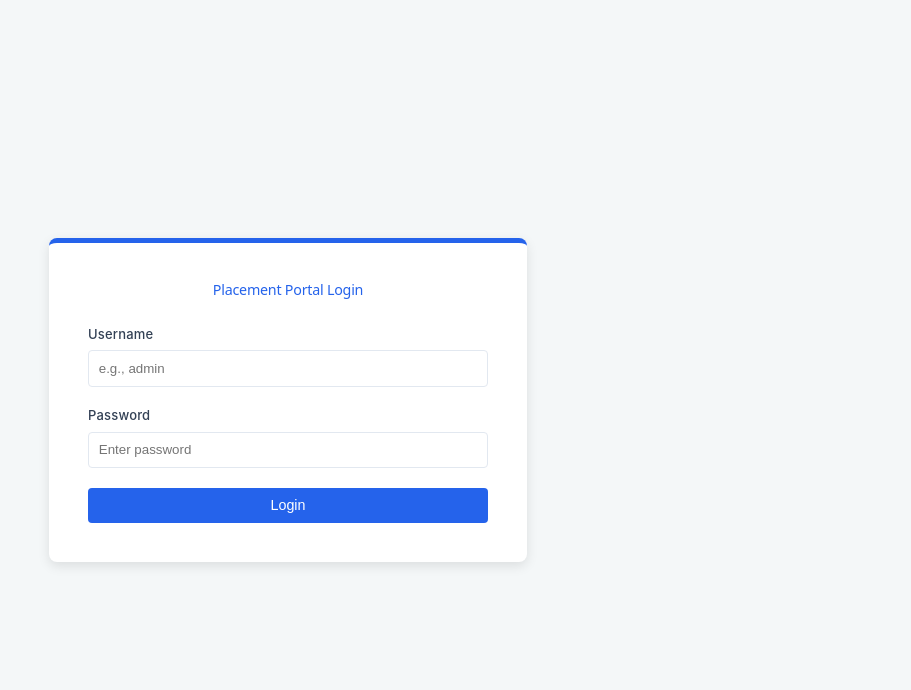
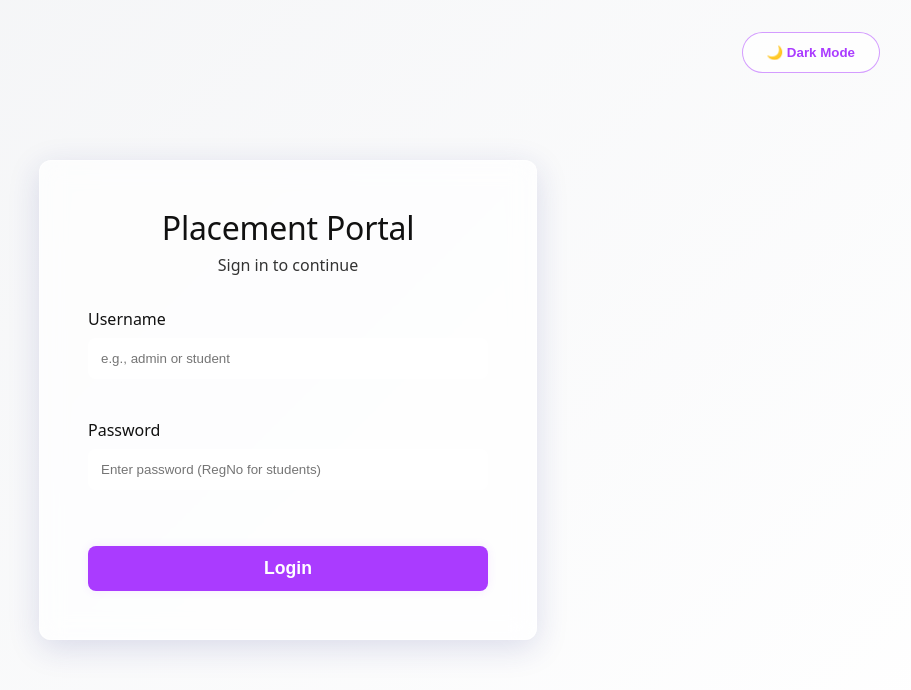
Before and after one commit to Kevin-13579/placement_management, a React app in the folder frontend/: page /admin in a window 1280 px wide. Shown: the top 690 px of the page, without its empty margins (352-1263 px from the left). Built offline with nearby package versions, Linux system fonts and the light colour scheme; the HTML template or start-up script is replaced by a standard one.

Commit message:
ui update'

```diff
--- a/frontend/src/App.css
+++ b/frontend/src/App.css
@@ -1,18 +1,18 @@
 :root {
-  --primary-color: #2563eb;
-  --primary-light: #f4f7f8;
-  --primary-hover: #e0ebfc;
-  --text-color: #334155;
-  --text-light: #64748b;
-  --bg-color: #ffffff;
-  --border-color: #e2e8f0;
+  --primary-color: var(--accent);
+  --primary-light: transparent;
+  --primary-hover: var(--accent-bg);
+  --text-color: var(--text);
+  --text-light: var(--text-h);
+  --bg-color: transparent;
+  --border-color: var(--glass-border);
 }
 
 body {
   margin: 0;
-  font-family: 'Inter', -apple-system, BlinkMacSystemFont, 'Segoe UI', Roboto, Helvetica, Arial, sans-serif;
-  background-color: var(--primary-light);
+  background-color: var(--bg-gradient);
   color: var(--text-color);
+  transition: all 0.3s ease;
 }
 
 .app-container {
@@ -22,35 +22,47 @@ body {
 }
 
 .navbar {
-  background-color: var(--bg-color);
   padding: 0.75rem 2rem;
   display: flex;
   justify-content: space-between;
   align-items: center;
-  box-shadow: 0 1px 2px rgba(0,0,0,0.05);
-  border-bottom: 1px solid var(--border-color);
   z-index: 10;
+  margin: 10px;
+  border-radius: 12px;
+}
+
+.btn-toggle-theme {
+  background: var(--glass-bg);
+  border: 1px solid var(--accent-border);
+  color: var(--accent);
+  padding: 0.5rem 1rem;
+  border-radius: 20px;
+  cursor: pointer;
+  margin-right: 1rem;
+  transition: all 0.3s;
+}
+.btn-toggle-theme:hover {
+  box-shadow: 0 0 10px var(--accent-bg);
 }
 
 .logo {
-  font-size: 1.25rem;
+  font-size: 1.5rem;
   font-weight: bold;
   color: var(--primary-color);
-  display: flex;
-  align-items: center;
-  gap: 0.5rem;
+  text-shadow: 0 0 10px var(--accent-bg);
 }
 
 .layout-container {
   display: flex;
   flex: 1;
+  padding: 0 10px 10px 10px;
+  gap: 10px;
 }
 
 .sidebar {
-  width: 220px;
-  background-color: var(--bg-color);
-  border-right: 1px solid var(--border-color);
+  width: 240px;
   padding: 1.5rem 1rem;
+  border-radius: 12px;
 }
 
 .sidebar h3 {
@@ -58,9 +70,7 @@ body {
   color: var(--text-light);
   font-size: 0.85rem;
   text-transform: uppercase;
-  letter-spacing: 0.5px;
-  padding-bottom: 0.5rem;
-  margin-bottom: 1rem;
+  letter-spacing: 1px;
 }
 
 .sidebar ul {
@@ -70,31 +80,36 @@ body {
 }
 
 .sidebar li {
-  margin-bottom: 0.25rem;
+  margin-bottom: 0.5rem;
 }
 
 .sidebar a {
-  display: flex;
-  align-items: center;
-  gap: 0.75rem;
-  padding: 0.6rem 1rem;
+  display: block;
+  padding: 0.75rem 1rem;
   text-decoration: none;
   color: var(--text-color);
-  border-radius: 6px;
-  transition: all 0.2s;
+  border-radius: 8px;
+  transition: all 0.3s;
   font-weight: 500;
+  background: transparent;
+  border: 1px solid transparent;
 }
 
 .sidebar a:hover, .sidebar a.active {
   background-color: var(--primary-hover);
   color: var(--primary-color);
+  border: 1px solid var(--accent-border);
+  box-shadow: 0 0 10px var(--accent-bg);
 }
 
 .content {
   flex: 1;
   padding: 2rem;
-  background-color: var(--primary-light);
+  border-radius: 12px;
   overflow-y: auto;
+  background: var(--glass-bg);
+  backdrop-filter: blur(12px);
+  border: 1px solid var(--glass-border);
 }
 
 .dashboard-container {
@@ -104,23 +119,23 @@ body {
 }
 
 .card {
-  background-color: var(--bg-color);
+  background-color: var(--glass-bg);
+  backdrop-filter: blur(10px);
   padding: 1.5rem;
-  border-radius: 8px;
-  box-shadow: 0 1px 3px rgba(0,0,0,0.1);
-  border: 1px solid var(--border-color);
+  border-radius: 12px;
+  border: 1px solid var(--glass-border);
+  transition: all 0.3s;
+}
+.card:hover {
+  border-color: var(--accent-border);
+  box-shadow: 0 0 15px var(--accent-bg);
 }
 
 h1 {
-  color: #0f172a;
-  margin-top: 0;
-  font-size: 1.5rem;
-  font-weight: 600;
+  color: var(--text-h);
+  font-weight: 700;
 }
-
 h2 {
-  font-size: 1.1rem;
-  margin-top: 0;
   color: var(--text-color);
 }
 
@@ -128,83 +143,81 @@ h2 {
 .student-table {
   width: 100%;
   border-collapse: collapse;
-  background: white;
-  border-radius: 8px;
+  background: transparent;
+  border-radius: 12px;
   overflow: hidden;
-  box-shadow: 0 1px 3px rgba(0,0,0,0.1);
-  border: 1px solid var(--border-color);
 }
 
 .student-table th {
-  background-color: #f8fafc;
-  color: var(--text-light);
-  font-weight: 600;
-  text-align: left;
-  padding: 0.75rem 1rem;
-  border-bottom: 1px solid var(--border-color);
-  font-size: 0.85rem;
-  text-transform: uppercase;
+  background-color: var(--accent-bg);
+  color: var(--accent);
+  padding: 1rem;
+  border-bottom: 1px solid var(--glass-border);
 }
 
 .student-table td {
-  padding: 0.75rem 1rem;
-  border-bottom: 1px solid var(--border-color);
+  padding: 1rem;
+  border-bottom: 1px solid var(--glass-border);
   color: var(--text-color);
 }
 
-.student-table tr:last-child td {
-  border-bottom: none;
-}
-
 .student-table tr:hover {
-  background-color: #f1f5f9;
+  background-color: var(--primary-hover);
 }
 
 /* Badges */
 .badge {
   display: inline-block;
-  padding: 0.25rem 0.6rem;
+  padding: 0.3rem 0.8rem;
   border-radius: 12px;
   font-size: 0.75rem;
   font-weight: 600;
+  border: 1px solid transparent;
 }
 
-.badge-blue { background: #dbeafe; color: #1e40af; }
-.badge-green { background: #dcfce3; color: #166534; }
-.badge-orange { background: #ffedd5; color: #9a3412; }
-.badge-red { background: #fee2e2; color: #991b1b; }
+.badge-blue { background: rgba(37, 99, 235, 0.1); color: #3b82f6; border-color: #3b82f6; }
+.badge-green { background: rgba(22, 163, 74, 0.1); color: #22c55e; border-color: #22c55e; }
+.badge-orange { background: rgba(234, 88, 12, 0.1); color: #f97316; border-color: #f97316; }
+.badge-red { background: rgba(220, 38, 38, 0.1); color: #ef4444; border-color: #ef4444; }
 
 /* Buttons */
 .btn-primary {
-  background-color: var(--primary-color);
+  background-color: var(--accent);
   color: white;
   border: none;
-  padding: 0.5rem 1rem;
-  border-radius: 4px;
+  padding: 0.6rem 1.2rem;
+  border-radius: 8px;
   cursor: pointer;
-  font-weight: 500;
-  transition: opacity 0.2s;
+  font-weight: 600;
+  transition: all 0.3s;
+  box-shadow: 0 0 10px var(--accent-bg);
 }
 
 .btn-primary:hover {
-  opacity: 0.9;
+  transform: translateY(-2px);
+  box-shadow: 0 4px 15px var(--accent-border);
 }
 
 .btn-danger {
   background-color: #ef4444;
   color: white;
   border: none;
-  padding: 0.4rem 0.8rem;
-  border-radius: 4px;
+  padding: 0.6rem 1.2rem;
+  border-radius: 8px;
   cursor: pointer;
-  font-weight: 500;
+  font-weight: 600;
+  transition: all 0.3s;
+}
+.btn-danger:hover {
+  box-shadow: 0 0 10px rgba(239, 68, 68, 0.5);
 }
 
 /* Modals */
 .modal-overlay {
   position: fixed;
   top: 0; left: 0; right: 0; bottom: 0;
-  background: rgba(0,0,0,0.4);
+  background: rgba(0,0,0,0.6);
+  backdrop-filter: blur(5px);
   display: flex;
   align-items: center;
   justify-content: center;
@@ -212,48 +225,31 @@ h2 {
 }
 
 .modal-content {
-  background: white;
+  background: var(--bg);
   padding: 2rem;
-  border-radius: 8px;
+  border-radius: 12px;
+  border: 1px solid var(--accent-border);
+  box-shadow: 0 0 20px var(--accent-bg);
   width: 90%;
   max-width: 600px;
-  max-height: 90vh;
-  overflow-y: auto;
-  position: relative;
+  color: var(--text);
 }
 
-.close-btn {
-  position: absolute;
-  top: 1rem; right: 1.5rem;
-  font-size: 1.5rem;
-  cursor: pointer;
-  color: var(--text-light);
+/* Input Fields */
+input, select, textarea {
+  width: 100%;
+  padding: 0.75rem;
+  margin-bottom: 1rem;
+  background: var(--glass-bg);
+  border: 1px solid var(--glass-border);
+  border-radius: 8px;
+  color: var(--text-h);
+  transition: all 0.3s;
+  box-sizing: border-box;
 }
 
-.match-list {
-  display: flex;
-  flex-direction: column;
-  gap: 1rem;
-  margin-top: 1rem;
+input:focus, select:focus, textarea:focus {
+  outline: none;
+  border-color: var(--accent);
+  box-shadow: 0 0 10px var(--accent-bg);
 }
-
-.match-card {
-  display: flex;
-  align-items: center;
-  gap: 1rem;
-  padding: 1rem;
-  border: 1px solid var(--border-color);
-  border-radius: 8px;
-  background: #f8fafc;
-}
-
-.match-avatar {
-  width: 40px; height: 40px;
-  border-radius: 50%;
-  background: var(--primary-color);
-  color: white;
-  display: flex;
-  align-items: center;
-  justify-content: center;
-  font-weight: bold;
-}
--- a/frontend/src/App.jsx
+++ b/frontend/src/App.jsx
@@ -11,13 +11,19 @@ import CompanyDashboard from './pages/CompanyDashboard/CompanyDashboard';
 import ReportsDashboard from './pages/ReportsDashboard/ReportsDashboard';
 import LoginPage from './pages/LoginPage/LoginPage';
 
+import { ThemeProvider, useTheme } from './context/ThemeContext';
+
 const Navbar = () => {
   const { role, logout } = useAuth();
+  const { theme, toggleTheme } = useTheme();
 
   return (
-    <nav className="navbar">
+    <nav className="navbar glass-panel">
       <div className="logo">Placement Portal</div>
       <div className="role-switcher">
+        <button onClick={toggleTheme} className="btn-toggle-theme">
+          {theme === 'light' ? '🌙 Dark Mode' : '☀️ Light Mode'}
+        </button>
         <label>Active Role: <strong>{role}</strong></label>
         <button onClick={logout} className="btn-logout" style={{marginLeft: '1rem', padding: '0.5rem', background: '#dc3545', color: 'white', border: 'none', borderRadius: '4px', cursor: 'pointer'}}>Logout</button>
       </div>
@@ -29,7 +35,7 @@ const Sidebar = () => {
   const { role } = useAuth();
 
   return (
-    <aside className="sidebar">
+    <aside className="sidebar glass-panel">
       <h3>Dashboards</h3>
       <ul>
         {role === 'ADMIN' && <li><Link to="/admin">Admin Panel</Link></li>}
@@ -93,11 +99,13 @@ const DashboardRouter = () => {
 
 function App() {
   return (
-    <AuthProvider>
-      <Router>
-        <DashboardRouter />
-      </Router>
-    </AuthProvider>
+    <ThemeProvider>
+      <AuthProvider>
+        <Router>
+          <DashboardRouter />
+        </Router>
+      </AuthProvider>
+    </ThemeProvider>
   );
 }
 
--- /dev/null
+++ b/frontend/src/context/ThemeContext.jsx
@@ -0,0 +1,31 @@
+import React, { createContext, useState, useEffect, useContext } from 'react';
+
+export const ThemeContext = createContext();
+
+export const useTheme = () => useContext(ThemeContext);
+
+export const ThemeProvider = ({ children }) => {
+  const [theme, setTheme] = useState('light');
+
+  useEffect(() => {
+    const savedTheme = localStorage.getItem('theme');
+    if (savedTheme) {
+      setTheme(savedTheme);
+    }
+  }, []);
+
+  useEffect(() => {
+    document.body.className = theme === 'dark' ? 'dark-theme' : '';
+    localStorage.setItem('theme', theme);
+  }, [theme]);
+
+  const toggleTheme = () => {
+    setTheme(prevTheme => (prevTheme === 'light' ? 'dark' : 'light'));
+  };
+
+  return (
+    <ThemeContext.Provider value={{ theme, toggleTheme }}>
+      {children}
+    </ThemeContext.Provider>
+  );
+};
--- a/frontend/src/index.css
+++ b/frontend/src/index.css
@@ -1,57 +1,58 @@
 :root {
-  --text: #6b6375;
-  --text-h: #08060d;
-  --bg: #fff;
-  --border: #e5e4e7;
+  --text: #333;
+  --text-h: #111;
+  --bg: #f9f9f9;
+  --bg-gradient: linear-gradient(135deg, #f3f4f6, #ffffff);
+  --border: rgba(0, 0, 0, 0.1);
   --code-bg: #f4f3ec;
   --accent: #aa3bff;
   --accent-bg: rgba(170, 59, 255, 0.1);
   --accent-border: rgba(170, 59, 255, 0.5);
-  --social-bg: rgba(244, 243, 236, 0.5);
-  --shadow:
-    rgba(0, 0, 0, 0.1) 0 10px 15px -3px, rgba(0, 0, 0, 0.05) 0 4px 6px -2px;
-
+  --glass-bg: rgba(255, 255, 255, 0.7);
+  --glass-border: rgba(255, 255, 255, 0.5);
+  --shadow: 0 8px 32px 0 rgba(31, 38, 135, 0.15);
   --sans: system-ui, 'Segoe UI', Roboto, sans-serif;
   --heading: system-ui, 'Segoe UI', Roboto, sans-serif;
   --mono: ui-monospace, Consolas, monospace;
-
-  font: 13px/145% var(--sans);
-  letter-spacing: 0.18px;
-  color-scheme: light dark;
-  color: var(--text);
-  background: var(--bg);
-  font-synthesis: none;
-  text-rendering: optimizeLegibility;
-  -webkit-font-smoothing: antialiased;
-  -moz-osx-font-smoothing: grayscale;
-
-  @media (max-width: 1024px) {
-    font-size: 12px;
-  }
 }
 
-@media (prefers-color-scheme: dark) {
-  :root {
-    --text: #9ca3af;
-    --text-h: #f3f4f6;
-    --bg: #16171d;
-    --border: #2e303a;
-    --code-bg: #1f2028;
-    --accent: #c084fc;
-    --accent-bg: rgba(192, 132, 252, 0.15);
-    --accent-border: rgba(192, 132, 252, 0.5);
-    --social-bg: rgba(47, 48, 58, 0.5);
-    --shadow:
-      rgba(0, 0, 0, 0.4) 0 10px 15px -3px, rgba(0, 0, 0, 0.25) 0 4px 6px -2px;
-  }
-
-  #social .button-icon {
-    filter: invert(1) brightness(2);
-  }
+body.dark-theme {
+  --text: #d1d5db;
+  --text-h: #f3f4f6;
+  --bg: #0d1117;
+  --bg-gradient: linear-gradient(135deg, #050b14 0%, #0a0518 100%);
+  --border: rgba(255, 255, 255, 0.1);
+  --code-bg: #1f2028;
+  --accent: #00f0ff; /* Neon blue */
+  --accent-bg: rgba(0, 240, 255, 0.15);
+  --accent-border: rgba(0, 240, 255, 0.5);
+  --glass-bg: rgba(13, 17, 23, 0.5);
+  --glass-border: rgba(255, 255, 255, 0.05);
+  --shadow: 0 8px 32px 0 rgba(0, 0, 0, 0.37);
 }
 
 body {
   margin: 0;
+  font-family: var(--sans);
+  color: var(--text);
+  background: var(--bg-gradient);
+  min-height: 100vh;
+  transition: all 0.3s ease;
+}
+
+.glass-panel {
+  background: var(--glass-bg);
+  backdrop-filter: blur(12px);
+  -webkit-backdrop-filter: blur(12px);
+  border: 1px solid var(--glass-border);
+  border-radius: 12px;
+  box-shadow: var(--shadow);
+  transition: all 0.3s ease;
+}
+
+.glass-panel:hover {
+  border-color: var(--accent-border);
+  box-shadow: 0 0 15px var(--accent-bg);
 }
 
 #root {
--- a/frontend/src/pages/AdminDashboard/AdminDashboard.css
+++ b/frontend/src/pages/AdminDashboard/AdminDashboard.css
@@ -1,28 +1,142 @@
 .admin-grid {
   display: grid;
-  grid-template-columns: repeat(auto-fit, minmax(250px, 1fr));
+  grid-template-columns: repeat(auto-fit, minmax(220px, 1fr));
   gap: 1.5rem;
   margin-top: 2rem;
 }
 
-.admin-card {
+.admin-tab-card {
   padding: 1.5rem;
-  border: 1px solid var(--border-color);
-  border-radius: 8px;
-  background-color: var(--primary-light);
+  border-radius: 12px;
+  background: var(--glass-bg);
+  border: 1px solid var(--accent-border);
+  backdrop-filter: blur(12px);
+  -webkit-backdrop-filter: blur(12px);
   display: flex;
   flex-direction: column;
+  transition: all 0.3s ease;
+  cursor: pointer;
+  box-shadow: 0 4px 6px var(--glass-shadow);
 }
 
-.admin-card h3 {
-  margin-top: 0;
-  color: var(--primary-color);
+.admin-tab-card:hover {
+  transform: translateY(-5px);
+  box-shadow: 0 8px 15px var(--accent-bg);
+  border-color: var(--accent);
 }
 
-.file-input {
-  margin-top: auto;
+.admin-tab-card.active-card {
+  border: 2px solid var(--accent);
+  background: rgba(170, 59, 255, 0.1); /* fallback */
+  box-shadow: 0 0 15px var(--accent-bg);
 }
 
-.btn-primary {
-  margin-top: auto;
+.admin-tab-card h2 {
+  margin-top: 0;
+  color: var(--text-h);
+  font-size: 1.2rem;
+  margin-bottom: 0.5rem;
 }
+
+.admin-tab-card p {
+  color: var(--text);
+  font-size: 0.9rem;
+  margin: 0;
+}
+
+.admin-content-area {
+  margin-top: 2rem;
+}
+
+.admin-content-panel {
+  padding: 2rem;
+  border-radius: 12px;
+  background: var(--glass-bg);
+  border: 1px solid var(--accent-border);
+  backdrop-filter: blur(12px);
+  -webkit-backdrop-filter: blur(12px);
+  box-shadow: 0 4px 6px var(--glass-shadow);
+  animation: fadeIn 0.4s ease-out;
+}
+
+@keyframes fadeIn {
+  from { opacity: 0; transform: translateY(10px); }
+  to { opacity: 1; transform: translateY(0); }
+}
+
+/* Floating label styles */
+.floating-label-group {
+  position: relative;
+  margin-bottom: 1.5rem;
+  width: 100%;
+}
+
+.floating-label-group input,
+.floating-label-group select {
+  width: 100%;
+  padding: 1rem 0.75rem 0.5rem 0.75rem;
+  background: rgba(255, 255, 255, 0.05);
+  border: 1px solid var(--glass-border);
+  border-radius: 8px;
+  color: var(--text-h);
+  transition: all 0.3s;
+  box-sizing: border-box;
+}
+
+.floating-label-group input:focus,
+.floating-label-group select:focus {
+  outline: none;
+  border-color: var(--accent);
+  box-shadow: 0 0 10px var(--accent-bg);
+  background: rgba(255, 255, 255, 0.1);
+}
+
+.floating-label-group label {
+  position: absolute;
+  top: 50%;
+  left: 0.75rem;
+  transform: translateY(-50%);
+  color: var(--text);
+  pointer-events: none;
+  transition: all 0.3s ease;
+  font-size: 0.95rem;
+}
+
+.floating-label-group input:focus ~ label,
+.floating-label-group input:not(:placeholder-shown) ~ label,
+.floating-label-group select:focus ~ label,
+.floating-label-group select:not([value=""]) ~ label {
+  top: 0.25rem;
+  font-size: 0.75rem;
+  color: var(--accent);
+  transform: translateY(0);
+}
+
+.form-group-flex {
+  display: flex;
+  gap: 1rem;
+  margin-bottom: 2rem;
+  align-items: center;
+  flex-wrap: wrap;
+}
+
+.form-group-flex .floating-label-group {
+  flex: 1;
+  min-width: 200px;
+  margin-bottom: 0;
+}
+
+.form-group-col {
+  display: flex;
+  flex-direction: column;
+  gap: 1.2rem;
+  max-width: 500px;
+  margin-bottom: 2rem;
+}
+
+.admin-action-bar {
+  display: flex;
+  gap: 1rem;
+  align-items: center;
+  margin-bottom: 1.5rem;
+}
--- a/frontend/src/pages/LoginPage/LoginPage.css
+++ b/frontend/src/pages/LoginPage/LoginPage.css
@@ -1,24 +1,51 @@
 .login-container {
   display: flex;
+  flex-direction: column;
   justify-content: center;
   align-items: center;
-  height: 100vh;
-  background-color: var(--primary-light);
+  min-height: 100vh;
+  background: var(--bg-gradient);
+  position: relative;
+}
+
+.theme-toggle-wrapper {
+  position: absolute;
+  top: 2rem;
+  right: 2rem;
+}
+
+.login-toggle {
+  background: var(--glass-bg);
+  border: 1px solid var(--accent-border);
+  color: var(--accent);
+  padding: 0.75rem 1.5rem;
+  border-radius: 24px;
+  cursor: pointer;
+  transition: all 0.3s;
+  font-weight: bold;
+}
+
+.login-toggle:hover {
+  box-shadow: 0 0 15px var(--accent-bg);
 }
 
 .login-box {
-  background-color: white;
   padding: 3rem;
-  border-radius: 8px;
-  box-shadow: 0 4px 12px rgba(0,0,0,0.1);
   width: 100%;
   max-width: 400px;
-  border-top: 5px solid var(--primary-color);
+  /* glass-panel class handles the background and borders */
 }
 
 .login-box h2 {
   text-align: center;
-  color: var(--primary-color);
+  color: var(--text-h);
+  margin-bottom: 0.5rem;
+  font-size: 2rem;
+}
+
+.login-subtitle {
+  text-align: center;
+  color: var(--text);
   margin-bottom: 2rem;
 }
 
@@ -30,27 +57,26 @@
   display: block;
   margin-bottom: 0.5rem;
   font-weight: 500;
+  color: var(--text-h);
 }
 
 .input-group input {
-  width: 100%;
-  padding: 0.75rem;
-  border: 1px solid var(--border-color);
-  border-radius: 4px;
-  box-sizing: border-box;
+  /* Using global input styles */
 }
 
 .login-btn {
   width: 100%;
   padding: 0.75rem;
   font-size: 1.1rem;
+  margin-top: 1rem;
 }
 
 .error-message {
-  background-color: #f8d7da;
-  color: #721c24;
+  background-color: rgba(220, 38, 38, 0.1);
+  color: #ef4444;
+  border: 1px solid #ef4444;
   padding: 0.75rem;
-  border-radius: 4px;
+  border-radius: 8px;
   margin-bottom: 1.5rem;
   font-size: 0.9rem;
   text-align: center;
--- a/frontend/src/pages/LoginPage/LoginPage.jsx
+++ b/frontend/src/pages/LoginPage/LoginPage.jsx
@@ -1,10 +1,12 @@
 import React, { useState } from 'react';
 import { useAuth } from '../../context/AuthContext';
+import { useTheme } from '../../context/ThemeContext';
 import axios from 'axios';
 import './LoginPage.css';
 
 const LoginPage = () => {
   const { login } = useAuth();
+  const { theme, toggleTheme } = useTheme();
   const [username, setUsername] = useState('');
   const [password, setPassword] = useState('');
   const [error, setError] = useState('');
@@ -42,8 +44,14 @@ const LoginPage = () => {
 
   return (
     <div className="login-container">
-      <div className="login-box">
-        <h2>Placement Portal Login</h2>
+      <div className="theme-toggle-wrapper">
+        <button onClick={toggleTheme} className="btn-toggle-theme login-toggle">
+          {theme === 'light' ? '🌙 Dark Mode' : '☀️ Light Mode'}
+        </button>
+      </div>
+      <div className="login-box glass-panel">
+        <h2>Placement Portal</h2>
+        <p className="login-subtitle">Sign in to continue</p>
         {error && <div className="error-message">{error}</div>}
         <form onSubmit={handleLogin}>
           <div className="input-group">
@@ -52,7 +60,7 @@ const LoginPage = () => {
               type="text"
               value={username}
               onChange={(e) => setUsername(e.target.value)}
-              placeholder="e.g., admin"
+              placeholder="e.g., admin or student"
               required
             />
           </div>
@@ -62,7 +70,7 @@ const LoginPage = () => {
               type="password"
               value={password}
               onChange={(e) => setPassword(e.target.value)}
-              placeholder="Enter password"
+              placeholder="Enter password (RegNo for students)"
             />
           </div>
           <button type="submit" className="btn-primary login-btn">Login</button>
```
Also changed, not shown: frontend/src/pages/AdminDashboard/AdminDashboard.jsx (+61 -31 lines), frontend/src/pages/StudentDashboard/StudentDashboard.jsx (+6 -6 lines), frontend/src/themeContext.js (added).
